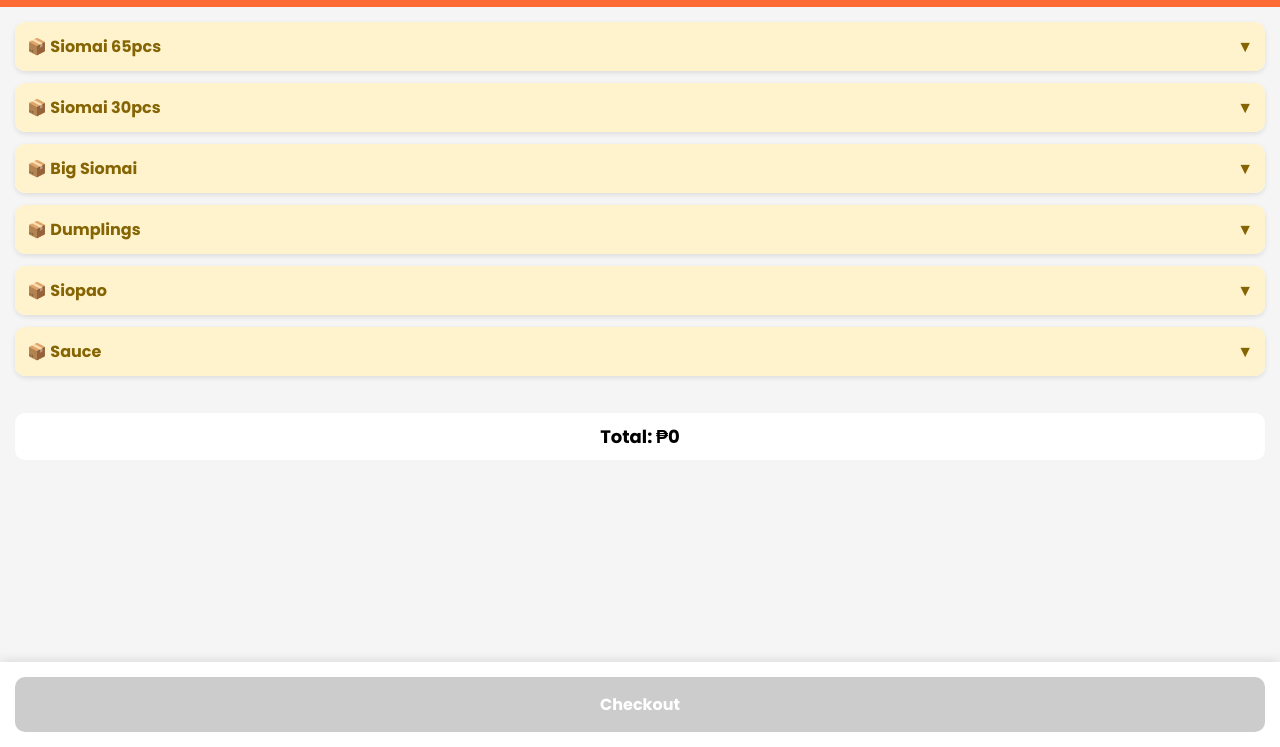
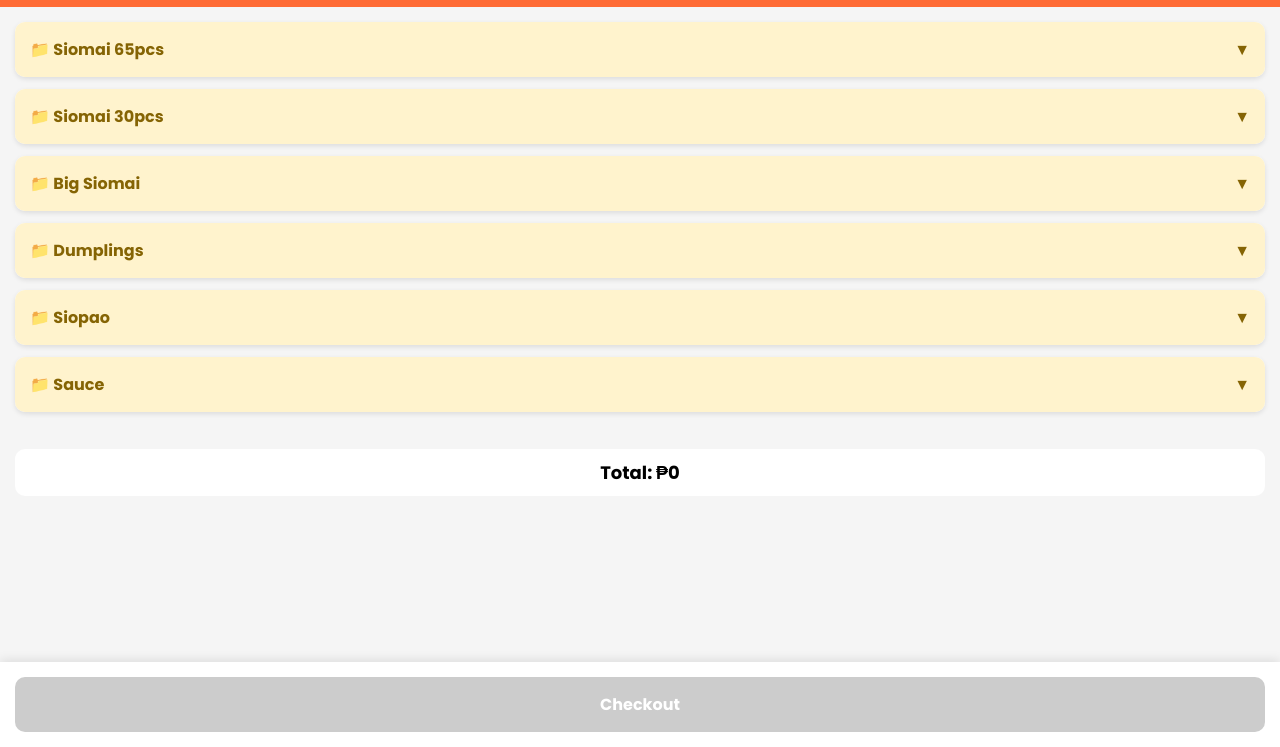
Before and after one commit to ofiazadhan-source/ghost, a plain HTML site: page index.html in a window 1280 px wide. Shown: the part 53-800 px from the top of the page. Drawn offline with Linux system fonts and the light colour scheme.

Commit message:
Refactor HTML structure and styles for accordion

```diff
--- a/index.html
+++ b/index.html
@@ -13,14 +13,22 @@ body {background:#f5f5f5; padding-bottom:80px;}
 .cart-icon {position:absolute; right:15px; top:15px; font-size:24px; cursor:pointer;}
 .cart-count {position:absolute; top:-5px; right:-5px; background:red; color:white; border-radius:50%; width:20px; height:20px; font-size:12px; display:flex; align-items:center; justify-content:center;}
 .container {padding:15px;}
-.category {background:white; margin-bottom:12px; border-radius:10px; overflow:hidden; box-shadow:0 2px 5px rgba(0,0,0,0.1);}
-.cat-header {background:#fff3cd; padding:12px; font-weight:700; color:#856404; display:flex; justify-content:space-between; align-items:center; cursor:pointer;}
-.cat-header.arrow {transition:transform 0.3s;}
-.cat-header.active.arrow {transform:rotate(180deg);}
-.cat-content {display:none; padding:10px;}
-.cat-content.active {display:block;}
-.item {display:flex; justify-content:space-between; align-items:center; padding:12px; border-bottom:1px solid #eee;}
-.item:last-child {border-bottom:none;}
+.bottom-bar {position:fixed; bottom:0; left:0; right:0; background:white; padding:15px; box-shadow:0 -2px 10px rgba(0,0,0,0.1); display:flex; gap:10px;}
+.checkout-btn {flex:1; padding:15px; background:#ff6b35; color:white; border:none; border-radius:10px; font-size:16px; font-weight:700; cursor:pointer;}
+.checkout-btn:disabled {background:#ccc;}
+.total-display {text-align:center; padding:10px; background:white; margin:10px 15px; border-radius:10px; font-weight:700; font-size:18px;}
+
+/* Accordion Styles */
+.accordion {background:white; margin-bottom:12px; border-radius:10px; overflow:hidden; box-shadow:0 2px 5px rgba(0,0,0,0.1);}
+.acc-header {background:#fff3cd; padding:15px; font-weight:700; color:#856404; cursor:pointer; display:flex; justify-content:space-between; align-items:center; user-select:none;}
+.acc-header:hover {background:#ffeeba;}
+.acc-header.arrow {transition:transform 0.3s;}
+.acc-header.active.arrow {transform:rotate(180deg);}
+.acc-content {max-height:0; overflow:hidden; transition:max-height 0.3s ease-out;}
+.acc-content.active {max-height:2000px; transition:max-height 0.5s ease-in;}
+
+.item {display:flex; justify-content:space-between; align-items:center; padding:12px 15px; border-top:1px solid #eee;}
+.item:first-child {border-top:none;}
 .item-info {flex:1;}
 .item-name {font-weight:600; font-size:15px;}
 .item-price {color:#ff6b35; font-weight:700;}
@@ -29,11 +37,7 @@ body {background:#f5f5f5; padding-bottom:80px;}
 .qty-btn {width:32px; height:32px; border:none; border-radius:6px; background:#ff6b35; color:white; font-size:18px; font-weight:700; cursor:pointer;}
 .qty-btn:disabled {background:#ccc;}
 .qty {min-width:30px; text-align:center; font-weight:700;}
-.bottom-bar {position:fixed; bottom:0; left:0; right:0; background:white; padding:15px; box-shadow:0 -2px 10px rgba(0,0,0,0.1); display:flex; gap:10px;}
-.checkout-btn {flex:1; padding:15px; background:#ff6b35; color:white; border:none; border-radius:10px; font-size:16px; font-weight:700; cursor:pointer;}
-.checkout-btn:disabled {background:#ccc;}
-.total-display {text-align:center; padding:10px; background:white; margin:10px 15px; border-radius:10px; font-weight:700; font-size:18px;}
-.empty {text-align:center; padding:40px; color:#666;}
+
 .modal {display:none; position:fixed; top:0; left:0; right:0; bottom:0; background:rgba(0,0,0,0.5); z-index:100; align-items:center; justify-content:center;}
 .modal.active {display:flex;}
 .modal-content {background:white; width:90%; max-width:500px; max-height:80vh; overflow-y:auto; border-radius:12px; padding:20px;}
@@ -46,6 +50,7 @@ body {background:#f5f5f5; padding-bottom:80px;}
 .payment-form {display:none; margin-top:10px;}
 .payment-form.active {display:block;}
 .payment-form input,.payment-form textarea {width:100%; padding:10px; margin-bottom:10px; border:1px solid #ddd; border-radius:6px;}
+.empty {text-align:center; padding:40px; color:#666;}
 </style>
 </head>
 <body>
@@ -169,15 +174,17 @@ function loadProducts() {
 function renderProducts() {
   let html = '';
   Object.keys(products).forEach(cat => {
-    html += `<div class="category">
-      <div class="cat-header" onclick="toggleCategory(this)">
-        <span>📦 ${cat}</span>
-        <span class="arrow">▼</span>
-      </div>
-      <div class="cat-content">
+    html += `
+      <div class="accordion">
+        <div class="acc-header" onclick="toggleAccordion(this)">
+          <span>📁 ${cat}</span>
+          <span class="arrow">▼</span>
+        </div>
+        <div class="acc-content">
     `;
 
     products[cat].forEach((prod, idx) => {
+      let qty = cart[prod.name] || 0;
       html += `
         <div class="item">
           <div class="item-info">
@@ -187,7 +194,7 @@ function renderProducts() {
           </div>
           <div class="item-controls">
             <button class="qty-btn" onclick="changeQty('${cat}', ${idx}, -1)">-</button>
-            <span class="qty" id="qty-${cat}-${idx}">0</span>
+            <span class="qty" id="qty-${cat}-${idx}">${qty}</span>
             <button class="qty-btn" onclick="changeQty('${cat}', ${idx}, 1)" ${prod.stock <= 0? 'disabled' : ''}>+</button>
           </div>
         </div>
@@ -200,7 +207,7 @@ function renderProducts() {
   document.getElementById('productsContainer').innerHTML = html;
 }
 
-function toggleCategory(header) {
+function toggleAccordion(header) {
   header.classList.toggle('active');
   header.nextElementSibling.classList.toggle('active');
 }
@@ -231,8 +238,6 @@ function updateCart() {
   Object.keys(cart).forEach(name => {
     let qty = cart[name];
     totalItems += qty;
-
-    // Find price
     Object.keys(products).forEach(cat => {
       let prod = products[cat].find(p => p.name === name);
       if(prod) totalPrice += prod.price * qty;
@@ -287,7 +292,6 @@ function selectPayment(method) {
   selectedPayment = method;
   document.querySelectorAll('.payment-option').forEach(el => el.classList.remove('selected'));
   event.currentTarget.classList.add('selected');
-
   document.querySelectorAll('.payment-form').forEach(el => el.classList.remove('active'));
   if(method === 'GCash') document.getElementById('gcashForm').classList.add('active');
   if(method === 'COD') document.getElementById('codForm').classList.add('active');
@@ -307,7 +311,6 @@ function placeOrder() {
     }
   }
 
-  // Save transaction
   let transactions = JSON.parse(localStorage.getItem('transactions') || '[]');
   let total = 0;
   Object.keys(cart).forEach(name => {
@@ -336,7 +339,6 @@ function placeOrder() {
   transactions.push(txn);
   localStorage.setItem('transactions', JSON.stringify(transactions));
 
-  // Update stock
   Object.keys(cart).forEach(name => {
     let qty = cart[name];
     Object.keys(products).forEach(cat => {
@@ -347,8 +349,6 @@ function placeOrder() {
   localStorage.setItem('products', JSON.stringify(products));
 
   alert('✅ Order placed! Transaction ID: ' + txn.id);
-
-  // Reset
   cart = {};
   closeCheckout();
   closeCart();
```
